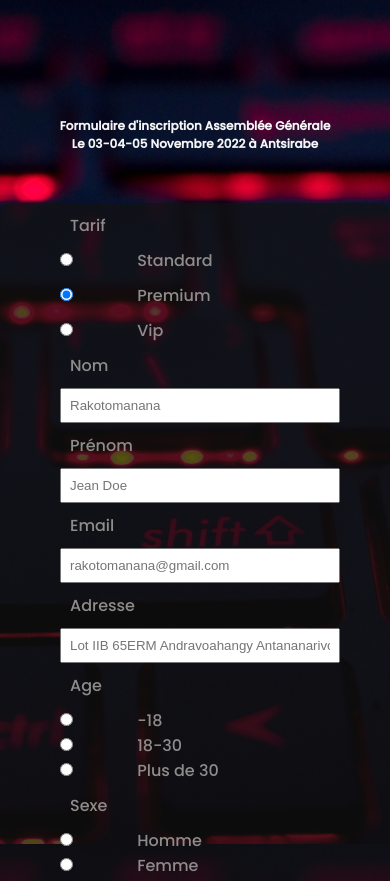
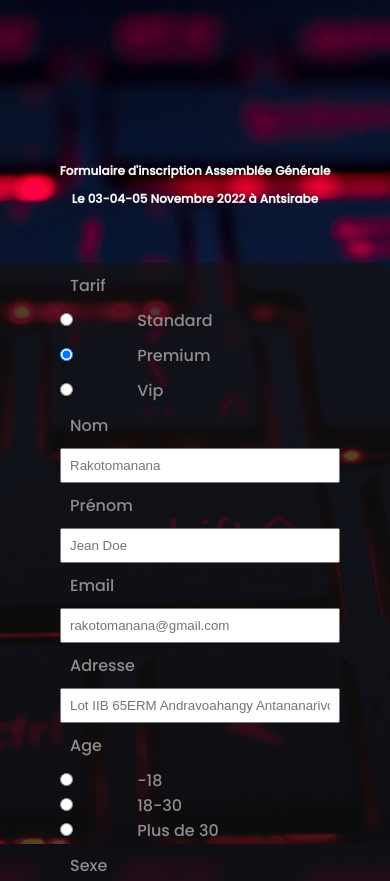
Before and after one commit to sefatia/formAG, a plain HTML site: page index.html in a window 390 px wide. Shown: the top 881 px of the page. Drawn offline with Linux system fonts and the light colour scheme.

Commit message:
Update style.css

```diff
--- a/css/style.css
+++ b/css/style.css
@@ -30,6 +30,7 @@ h3{
     text-align: center;
     color: var(--white);
     margin-top: 30px;
+    padding : 5px 0;
 }
 form{
     margin: 5px 150px;
@@ -121,10 +122,9 @@ input[type="text"]{
 
     }
     main{
-        margin-top: 400px;
+        margin-top: 500px;
     }
     h3{
-
         margin-top: 0;
     }
     form{
```
